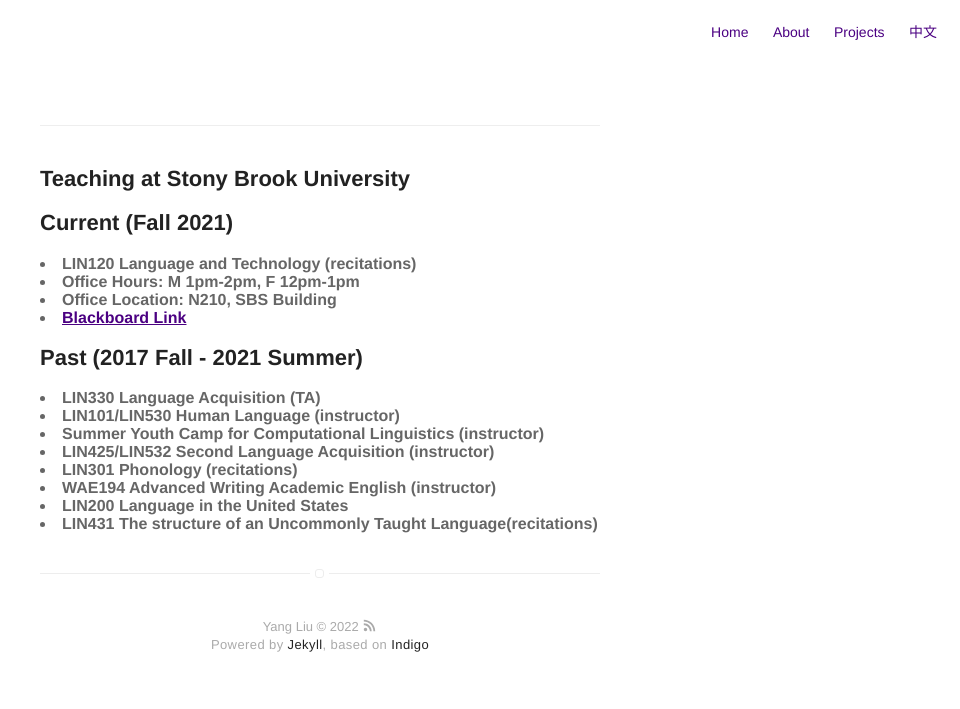
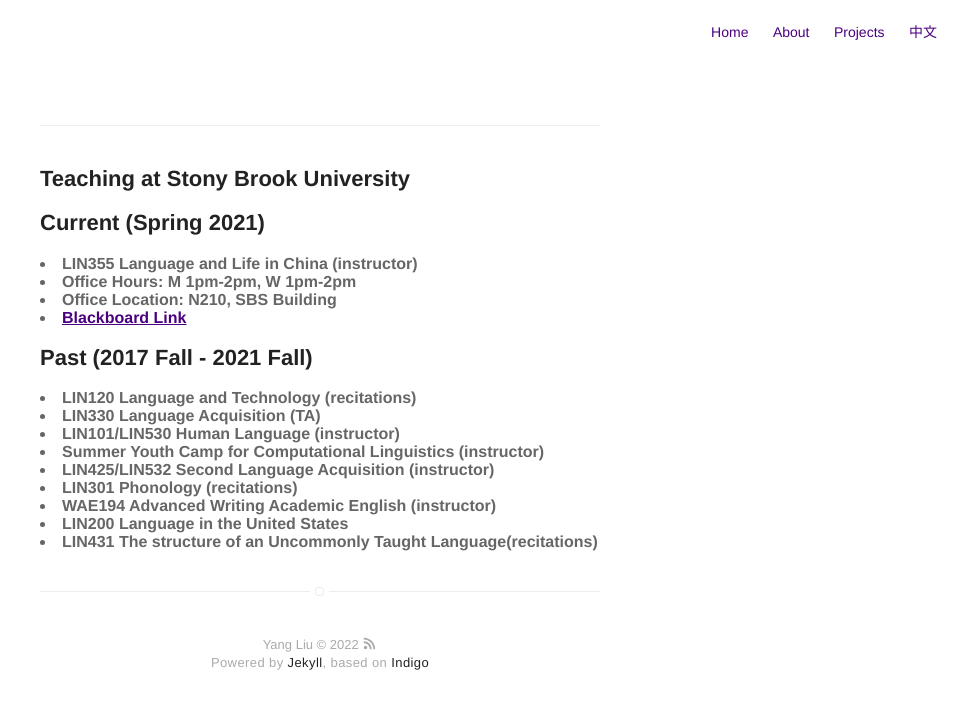
Before and after one commit to coglo/coglo.github.io, a Jekyll site: the page built from teaching.html, in a window 1280 px wide. Shown: the top 709 px of the page, without its empty margins (320-1280 px from the left). Built offline with Jekyll 4.4.1, drawn with Linux system fonts in a browser that asks for light colours.

Commit message:
Update teaching.html

```diff
--- a/teaching.html
+++ b/teaching.html
@@ -7,10 +7,10 @@ title: Teaching
 <b> </b>
 <b> </b>
 <b> </b>
-<h2>Current (Fall 2021)</h2>
+<h2>Current (Spring 2021)</h2>
 <b> </b>
-<li><b>LIN120 Language and Technology (recitations)</b></li>
-<li><b>Office Hours: M 1pm-2pm, F 12pm-1pm </b></li>
+<li><b>LIN355 Language and Life in China (instructor) </b></li>
+<li><b>Office Hours: M 1pm-2pm, W 1pm-2pm </b></li>
 <li><b>Office Location: N210, SBS Building </b></li>
 <li><b><A HREF="https://blackboard.stonybrook.edu/webapps/bb-group-mgmt-LEARN/execute/groupInventoryList?course_id=_1236014_1&mode=cpview">Blackboard Link</A></b></li>
 </ul>
@@ -18,8 +18,9 @@ title: Teaching
 <b> </b>
 <b> </b>
 <b> </b>
-<h2>Past (2017 Fall - 2021 Summer)</h2>
+<h2>Past (2017 Fall - 2021 Fall)</h2>
 <b> </b>
+<li><b>LIN120 Language and Technology (recitations) </b></li>
 <li><b>LIN330 Language Acquisition (TA) </b></li>
 <li><b>LIN101/LIN530 Human Language (instructor) </b></li>
 <li><b>Summer Youth Camp for Computational Linguistics (instructor) </b></li>
```
